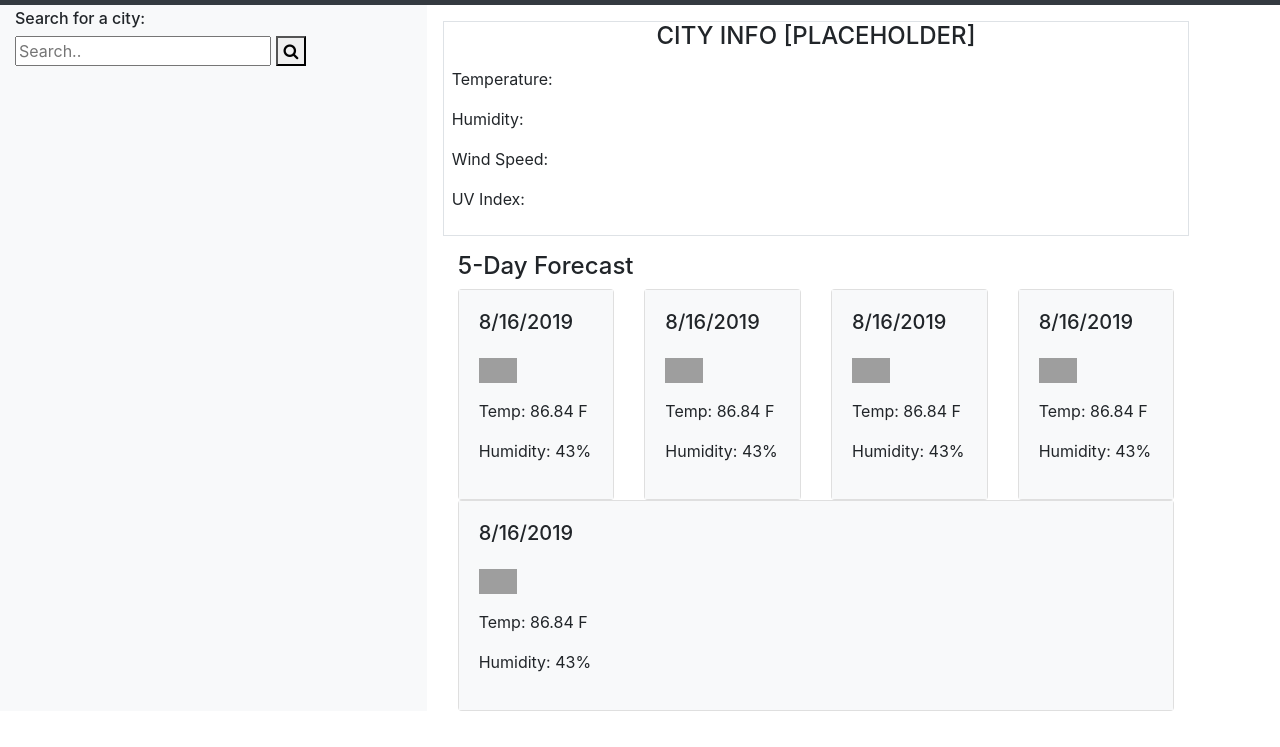
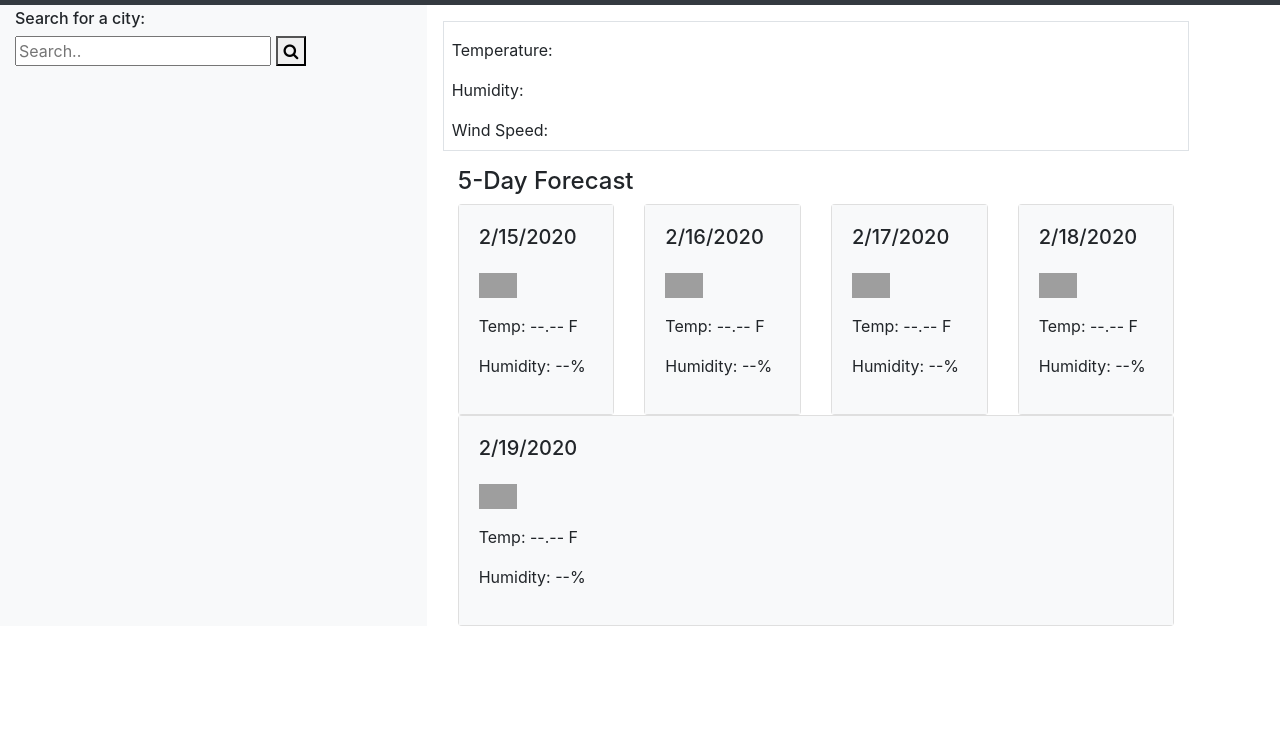
Before and after one commit to parmark/Weather-Map, a plain HTML site: page index.html in a window 1280 px wide. Shown: the part 51-798 px from the top of the page. Drawn offline with nearby package versions, Linux system fonts and the light colour scheme; grey boxes are pictures that could not be loaded.

Commit message:
The 5 day forecast is functional. Date has been appended to the header of the main weather box.

```diff
--- a/index.html
+++ b/index.html
@@ -7,6 +7,9 @@
 
     <!-- Added link to the jQuery Library -->
     <script src="https://cdnjs.cloudflare.com/ajax/libs/jquery/3.2.1/jquery.min.js"></script>
+
+    <!-- Added link to the moment.js -->
+    <script src="https://cdnjs.cloudflare.com/ajax/libs/moment.js/2.24.0/moment.min.js"></script>
 
     <!-- Added link to the Font Awesome -->
     <link rel="stylesheet" href="https://maxcdn.bootstrapcdn.com/font-awesome/4.7.0/css/font-awesome.min.css">
@@ -33,18 +36,15 @@
             <div class="col-7 ml-3">
                 <div class="row">
                     <div class="col border mb-3 mt-3">
-                        <h4 id="city-name" class="text-center">CITY INFO [PLACEHOLDER]</h4>
+                        <h4 id="city-name" class="text-center"></h4>
                         <span class="row p-2">Temperature:
-                            <span id="city-temp" class="pl-2"></span>
+                            <span id="city-temp" class="pl-2"> </span>
                         </span>
                         <span class="row p-2">Humidity:
                             <span id="city-humidity" class="pl-2"></span>
                         </span>
                         <span class="row p-2">Wind Speed:
                             <span id="city-wind" class="pl-2"></span>
-                        </span>
-                        <span class="row p-2 pb-4">UV Index:
-                            <span id="city-uv" class="pl-2"></span>
                         </span>
                     </div>
                 </div>
@@ -57,55 +57,55 @@
                     <div class="col">
                         <div class="card">
                             <div class="card-body bg-light">
-                                <h5>8/16/2019</h5>
-                                <img src="https://cdn3.iconfinder.com/data/icons/climate-iconset/40/Cloudy-512.png" width="38" height="25" alt="Cloud" class="mt-3 mb-3">
+                                <h5 class="date">--/--/----</h5>
+                                <img src="https://cdn3.iconfinder.com/data/icons/climate-iconset/40/Cloudy-512.png" width="38" height="25" alt="Cloud" class="mt-3 mb-3 weather-icon">
                                 <br>
-                                <p>Temp: 86.84 F</p>
-                                <p>Humidity: 43%</p>
+                                <p>Temp: <span class="temperature">--.--</span> F</p>
+                                <p>Humidity: <span class="humidity">--</span>%</p>
                             </div>
                         </div>
                     </div>
                     <div class="col">
                         <div class="card">
                             <div class="card-body bg-light">
-                                <h5>8/16/2019</h5>
-                                <img src="https://cdn3.iconfinder.com/data/icons/climate-iconset/40/Cloudy-512.png" width="38" height="25" alt="Cloud" class="mt-3 mb-3">
+                                <h5 class="date">--/--/----</h5>
+                                <img src="https://cdn3.iconfinder.com/data/icons/climate-iconset/40/Cloudy-512.png" width="38" height="25" alt="Cloud" class="mt-3 mb-3 weather-icon">
                                 <br>
-                                <p>Temp: 86.84 F</p>
-                                <p>Humidity: 43%</p>
+                                <p>Temp: <span class="temperature">--.--</span> F</p>
+                                <p>Humidity: <span class="humidity">--</span>%</p>
                             </div>
                         </div>
                     </div>
                     <div class="col">
                         <div class="card">
                             <div class="card-body bg-light">
-                                <h5>8/16/2019</h5>
-                                <img src="https://cdn3.iconfinder.com/data/icons/climate-iconset/40/Cloudy-512.png" width="38" height="25" alt="Cloud" class="mt-3 mb-3">
+                                <h5 class="date">--/--/----</h5>
+                                <img src="https://cdn3.iconfinder.com/data/icons/climate-iconset/40/Cloudy-512.png" width="38" height="25" alt="Cloud" class="mt-3 mb-3 weather-icon">
                                 <br>
-                                <p>Temp: 86.84 F</p>
-                                <p>Humidity: 43%</p>
+                                <p>Temp: <span class="temperature">--.--</span> F</p>
+                                <p>Humidity: <span class="humidity">--</span>%</p>
                             </div>
                         </div>
                     </div>
                     <div class="col">
                         <div class="card">
                             <div class="card-body bg-light">
-                                <h5>8/16/2019</h5>
-                                <img src="https://cdn3.iconfinder.com/data/icons/climate-iconset/40/Cloudy-512.png" width="38" height="25" alt="Cloud" class="mt-3 mb-3">
+                                <h5 class="date">--/--/----</h5>
+                                <img src="https://cdn3.iconfinder.com/data/icons/climate-iconset/40/Cloudy-512.png" width="38" height="25" alt="Cloud" class="mt-3 mb-3 weather-icon">
                                 <br>
-                                <p>Temp: 86.84 F</p>
-                                <p>Humidity: 43%</p>
+                                <p>Temp: <span class="temperature">--.--</span> F</p>
+                                <p>Humidity: <span class="humidity">--</span>%</p>
                             </div>
                         </div>
                     </div>
                     <div class="col">
                         <div class="card">
                             <div class="card-body bg-light">
-                                <h5>8/16/2019</h5>
-                                <img src="https://cdn3.iconfinder.com/data/icons/climate-iconset/40/Cloudy-512.png" width="38" height="25" alt="Cloud" class="mt-3 mb-3">
+                                <h5 class="date">--/--/----</h5>
+                                <img src="https://cdn3.iconfinder.com/data/icons/climate-iconset/40/Cloudy-512.png" width="38" height="25" alt="Cloud" class="mt-3 mb-3 weather-icon">
                                 <br>
-                                <p>Temp: 86.84 F</p>
-                                <p>Humidity: 43%</p>
+                                <p>Temp: <span class="temperature">--.--</span> F</p>
+                                <p>Humidity: <span class="humidity">--</span>%</p>
                             </div>
                         </div>
                     </div>
@@ -115,8 +115,17 @@
     </div>
 
     <script>
-        var baseQueryURL = "https:/api.openweathermap.org/data/2.5/weather?q="
-        var APIKey = "&appid=33d063d87c90e6bcb0c27fdb6e80f566"
+        var baseQueryURL = "https://api.openweathermap.org/data/2.5/weather?q=";
+        var forecastBaseQueryURL = "https://api.openweathermap.org/data/2.5/forecast?q=";
+        var APIKey = "&appid=33d063d87c90e6bcb0c27fdb6e80f566";
+
+        function init() {
+            var iterator = 1;
+            $(".card-body").each(function() {
+                $(this).find(".date").text(moment().add(iterator, "day").format("M/D/Y"));
+                iterator++;
+            })
+        }
 
         function displayCityInfo(city) {
             var queryURL = baseQueryURL + city + APIKey;
@@ -125,25 +134,47 @@
                 url: queryURL,
                 method: "GET"
             }).then(function(response) {
-                $("#city-name").text(city);
-                $("#city-temp").text(response.main.temp);
+                $("#city-name").text(city + " " + moment().format("M/D/Y"));
+                $("#city-temp").text(convert(response.main.temp) + " F");
                 $("#city-humidity").text(response.main.humidity);
                 $("#city-wind").text(response.wind.speed + " MPH");
+                console.log(response);
             });
+
+            queryURL = forecastBaseQueryURL + city + APIKey;
+
+            $.ajax({
+                url: queryURL,
+                method: "GET"
+            }).then(function(response) {
+                console.log(response);
+                var iterator = 1;
+                $(".card-body").each(function() {
+                    $(this).find(".temperature").text(convert(response.list[iterator].main.temp));
+                    $(this).find(".humidity").text(response.list[iterator].main.humidity);
+                    iterator++;
+                })
+            });
+
+            function convert(temp) {
+                return ((temp - 273.15) * 1.80 + 32).toFixed(2);
+            }
         }
 
         $("#search-button").on("click", function() {
             event.preventDefault();
-            var newSearch = $("<li>")
-            newSearch.addClass("list-group-item")
-            $(".search-history").prepend(newSearch.text($("#user-search").val()))
-            displayCityInfo($("#user-search").val())
+            var newSearch = $("<li>");
+            newSearch.addClass("list-group-item");
+            $(".search-history").prepend(newSearch.text($("#user-search").val()));
+            displayCityInfo($("#user-search").val());
         })
 
         $(document).on("click", ".list-group-item", function() {
             console.log("FUG");
-            displayCityInfo($(this).text())
+            displayCityInfo($(this).text());
         });
+
+        init();
 
     </script>
 </body>
```
